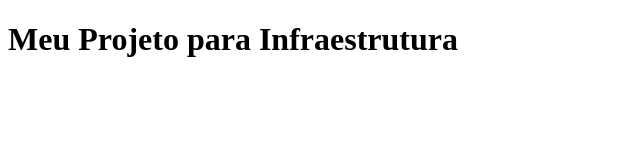
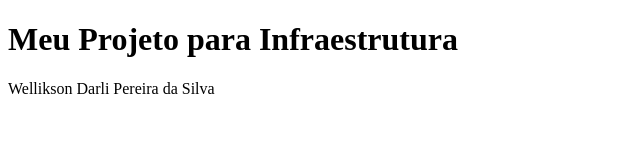
Before and after one commit to Wellikson/infra_web, a plain HTML site: page index.html in a window 1280 px wide. Shown: the whole page, without its empty margins (0-640 px from the left). Drawn offline with Linux system fonts and the light colour scheme.

Commit message:
folha de estilo e script adicionados

```diff
--- /dev/null
+++ b/estilo.css
@@ -0,0 +1,3 @@
+/*
+    configuração de estilo
+*/
--- a/index.html
+++ b/index.html
@@ -7,5 +7,8 @@
     </header>
     <body>
         <h1>Meu Projeto para Infraestrutura</h1>
+        <p>
+            Wellikson Darli Pereira da Silva
+        </p>
     </body>
 </html>
--- /dev/null
+++ b/script.js
@@ -0,0 +1,3 @@
+/*
+    Arquivo de script
+*/
```
